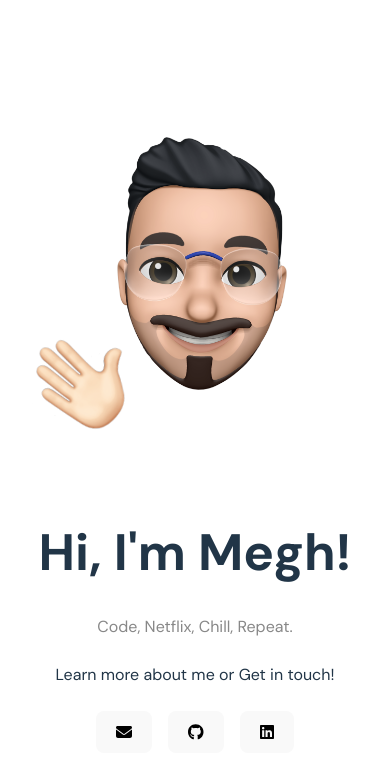
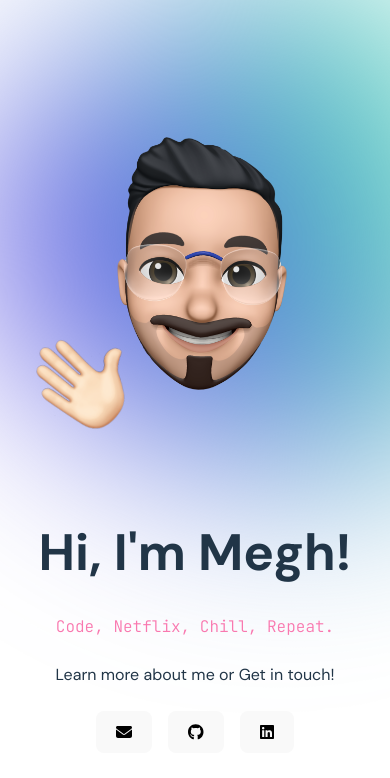
Before and after one commit to meghrathod/meghrathod-dev, a React (Vite) app: page / in a window 390 px wide. Shown: the top 778 px of the page. Built offline with nearby package versions, Linux system fonts and the light colour scheme.

Commit message:
feat: add colours and background◻️

```diff
--- a/src/App.jsx
+++ b/src/App.jsx
@@ -11,6 +11,9 @@ function App() {
 
   return (
     <>
+      <div className='background-wrapper'>
+        <div className='gradient'></div>
+      </div>
       <div>
         <div className="memoji-container">
           <img src={memoji} alt="megh's memoji" className="memoji" />
@@ -20,7 +23,8 @@ function App() {
       </div>
       <h1>Hi, I{"'"}m Megh!</h1>
       <div className='tagline'>
-        Code, Netflix, Chill, Repeat.
+        <code>Code, Netflix, Chill, Repeat.</code>
+
       </div>
       <div className="card">
         <p>
--- a/src/index.css
+++ b/src/index.css
@@ -1,4 +1,5 @@
 @import url('https://fonts.googleapis.com/css2?family=DM+Sans:wght@400;700&display=swap');
+@import url('https://fonts.googleapis.com/css2?family=JetBrains+Mono:wght@300&display=swap');
 
 
 :root {
@@ -15,6 +16,11 @@
   -webkit-font-smoothing: antialiased;
   -moz-osx-font-smoothing: grayscale;
   -webkit-text-size-adjust: 100%;
+}
+
+code {
+  font-family: 'JetBrains Mono', monospace;
+  color: #f978af;
 }
 
 a {
@@ -83,3 +89,47 @@ button:focus-visible {
     background-color: #1a1a1a;
   }
 }
+
+@keyframes rotate {
+  0% {
+    transform: rotate(0deg);
+  }
+  100% {
+    transform: rotate(360deg);
+  }
+}
+
+.background-wrapper{
+  position: relative;
+  width: 100%;
+  height: 100%;
+  overflow: clip;
+}
+
+.gradient {
+  --size: 500px;
+  --speed: 15s;
+  --easing: cubic-bezier(0.8, 0.2, 0.2, 0.8);
+
+  /* make the gradient element fixed */
+  position: fixed;
+  top: 20%;
+  left: 35%;
+  z-index: -1;
+  background-attachment: fixed;
+
+  width: var(--size);
+  height: var(--size);
+  filter: blur(calc(var(--size) / 5));
+  background-image: linear-gradient(hsl(158, 82%, 57%, 85%), hsl(252, 82%, 57%));
+  animation: rotate var(--speed) var(--easing) alternate infinite;
+  border-radius: 30% 70% 70% 30% / 30% 30% 70% 70%;
+}
+
+@media (max-width: 720px) {
+  .gradient {
+    --size: 500px;
+    top: 0%;
+    left: 0%;
+  }
+}
```
